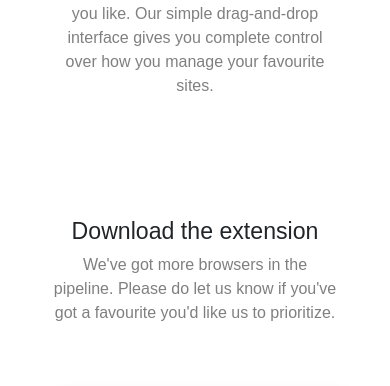
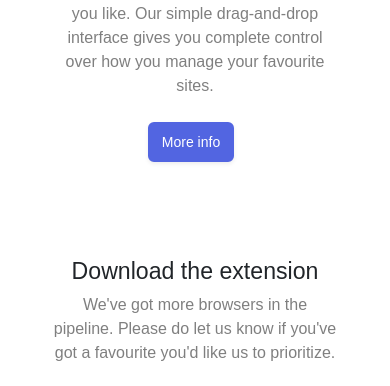
Before and after one commit to ezeam/S1.2.-Bootstrap-SASS-Def, a website: page index.html in a window 390 px wide. Shown: the part 1687-2073 px from the top of the page. Drawn offline with nearby package versions, Linux system fonts and the light colour scheme.

Commit message:
Arreglados botones en la segunda Grid que desaparecín en responsive

```diff
--- a/index.html
+++ b/index.html
@@ -96,7 +96,7 @@
               <h3>Bookmark in one click</h3>
               <p class="text-black-50 mt-3 mb-4 mx-5 mx-lg-0 pe-lg-5">Organize your bookmarks however you like. Our simple drag-and-drop interface gives you complete control over how you manage your favourite sites.</p>
               <button type="button"
-                class="btn btn-primary shadow-sm me-2 d-none d-lg-block border-2"><span class="small">More info</span></button>
+                class="btn btn-primary shadow-sm me-2 d-lg-block border-2"><span class="small">More info</span></button>
             </div>
           </div>
         </article>
@@ -110,7 +110,7 @@
               <h3>Intelligent search</h3>
               <p class="text-black-50 mt-3 mb-4 mx-5 mx-lg-0 pe-lg-5">Oue powerfull search feature will help you find saved<br> sites in no time at all. No need to trawl through all of<br> your bookmarks.</p>
               <button type="button"
-                class="btn btn-primary shadow-sm me-2 d-none d-lg-block border-2"><span class="small">More info</span></button>
+                class="btn btn-primary shadow-sm me-2 d-lg-block border-2"><span class="small">More info</span></button>
             </div>
           </div>
         </article>
@@ -125,7 +125,7 @@
               <h3>Share your bookmarks</h3>
               <p class="text-black-50 mt-3 mb-4 mx-5 mx-lg-0 pe-lg-5">Easily share your bookmarks and collections with<br> others. Create a shareable link that you can send at<br> the click of a button.</p>
               <button type="button"
-                class="btn btn-primary shadow-sm me-2 d-none d-lg-block border-2"><span class="small">More info</span></button>
+                class="btn btn-primary shadow-sm me-2 d-lg-block border-2"><span class="small">More info</span></button>
             </div>
           </div>
         </article>
```
